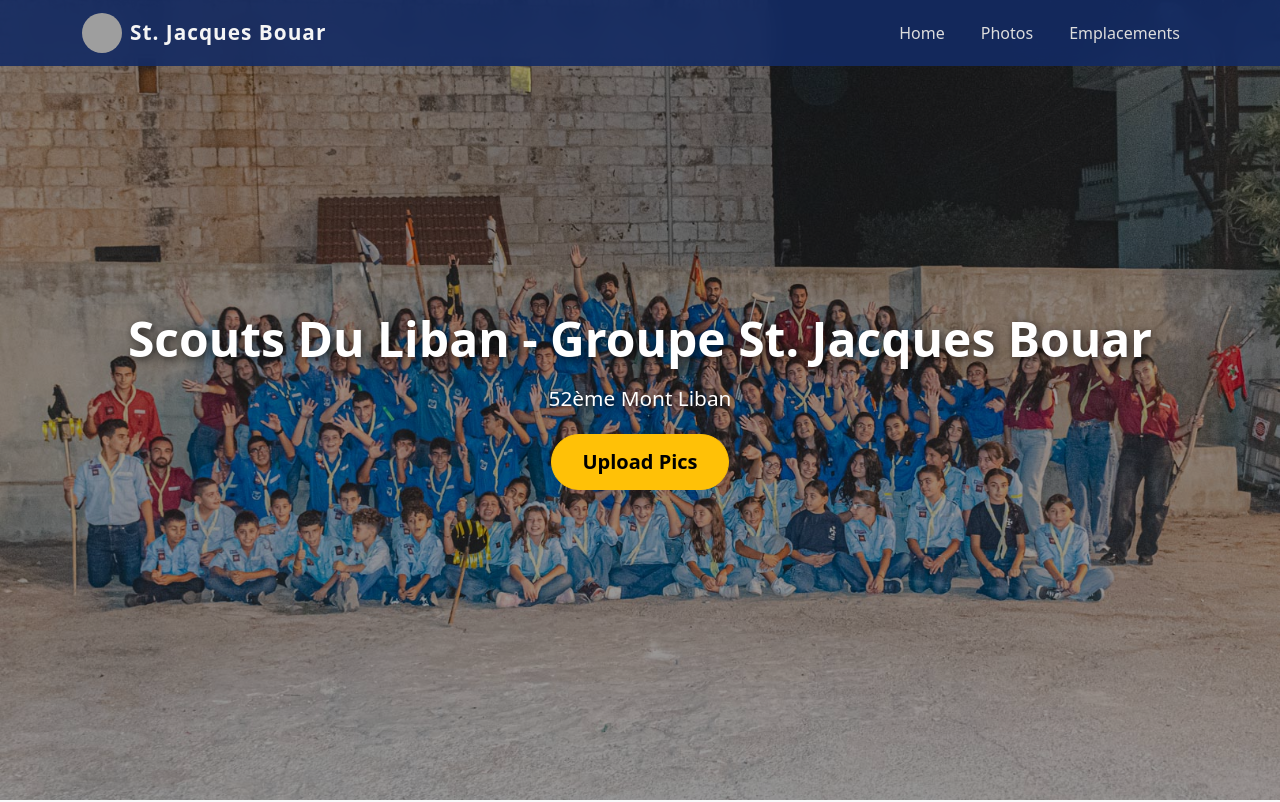
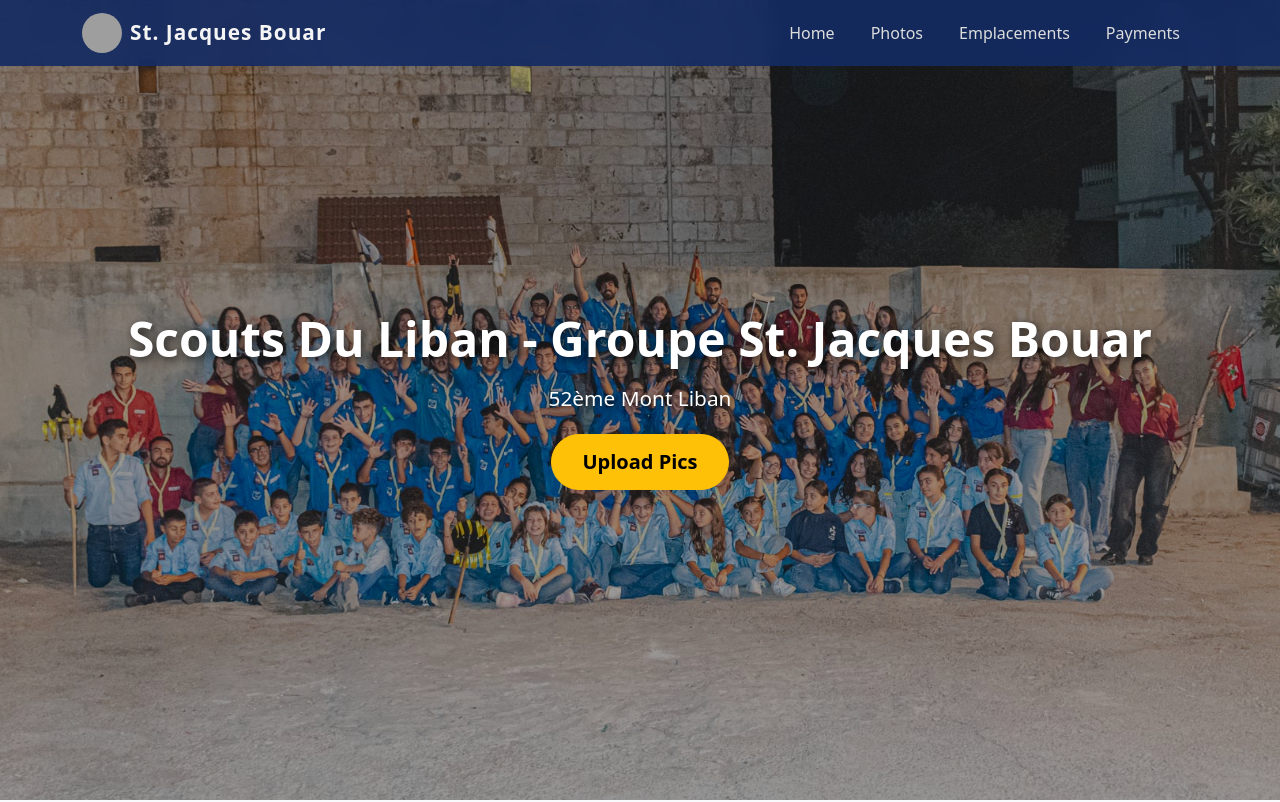
Before and after one commit to Caboujalad/sdlsjb, a plain HTML site: page index.html in a window 1280 px wide. Shown: the top 802 px of the page. Drawn offline with nearby package versions, Linux system fonts and the light colour scheme; grey boxes are pictures that could not be loaded.

Commit message:
added payments to dropdown

```diff
--- a/index.html
+++ b/index.html
@@ -191,6 +191,7 @@
           <li class="nav-item"><a class="nav-link" href="index.html">Home</a></li>
           <li class="nav-item"><a class="nav-link" href="photos.html">Photos</a></li>
           <li class="nav-item"><a class="nav-link" href="maps.html">Emplacements</a></li>
+          <li class="nav-item"><a class="nav-link" href="payments.html">Payments</a></li>
         </ul>
       </div>
     </div>
```
